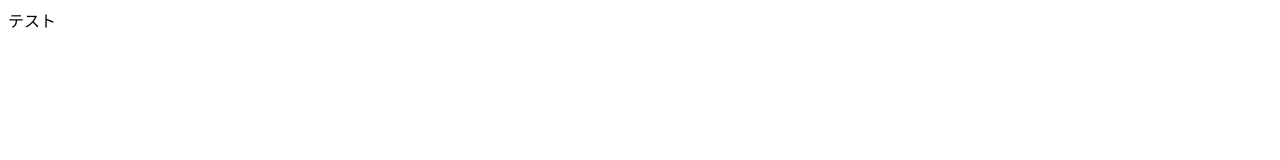
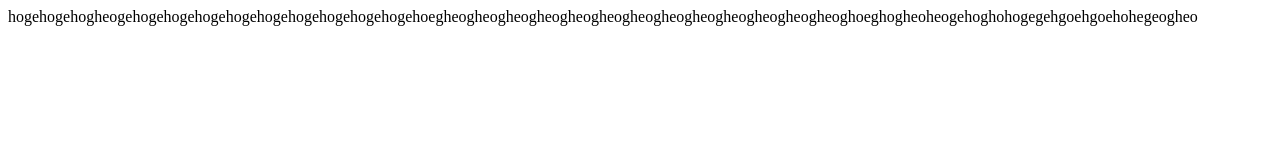
Before and after one commit to t-haruki122/Test, a plain HTML site: page index.html in a window 1280 px wide. Drawn offline with Linux system fonts and the light colour scheme.

Commit message:
Update index.html

```diff
--- a/index.html
+++ b/index.html
@@ -5,6 +5,6 @@
     <title>タイトル</title>
   </head>
   <body>
-    テスト
+    hogehogehogheogehogehogehogehogehogehogehogehogehogehoegheogheogheogheogheogheogheogheogheogheogheogheogheoghoeghogheoheogehoghohogegehgoehgoehohegeogheo
   </body>
 </html>
```
